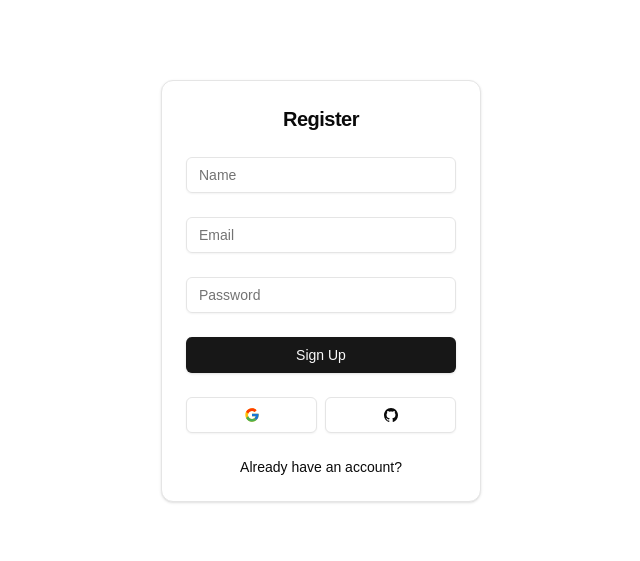
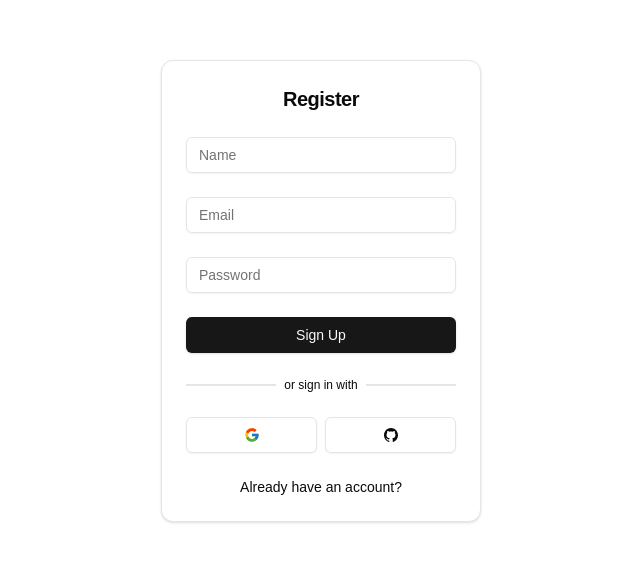
Before and after one commit to lskeey/next-auth-v5, a Next.js app: page /auth/register in a window 1280 px wide. Shown: the part 109-670 px from the top of the page, without its empty margins (319-959 px from the left). Built offline with nearby package versions, Linux system fonts and the light colour scheme; no server answers.

Commit message:
style(ui): update Card footer with divider and "or sign in with" text

```diff
--- a/components/auth/card-wrapper.tsx
+++ b/components/auth/card-wrapper.tsx
@@ -31,6 +31,11 @@ const CardWrapper = ({
         {children}
       </CardContent>
       <CardFooter className="flex-col space-y-6">
+        <div className="w-full flex items-center gap-2">
+          <div className="flex-1 border"></div>
+            <span className="text-xs">or sign in with</span>
+          <div className="flex-1 border"></div>
+        </div>
         {showSocial && (
           <Social />
         )}
```
